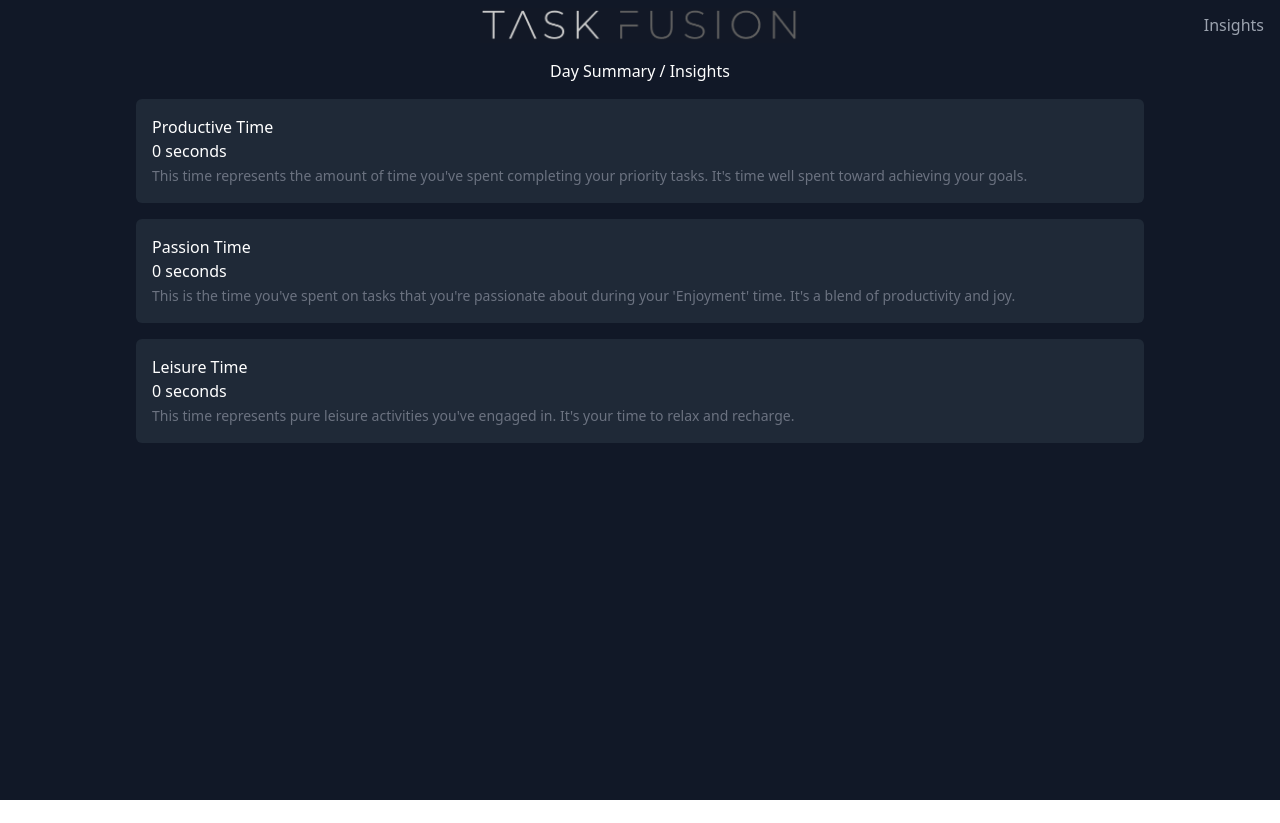
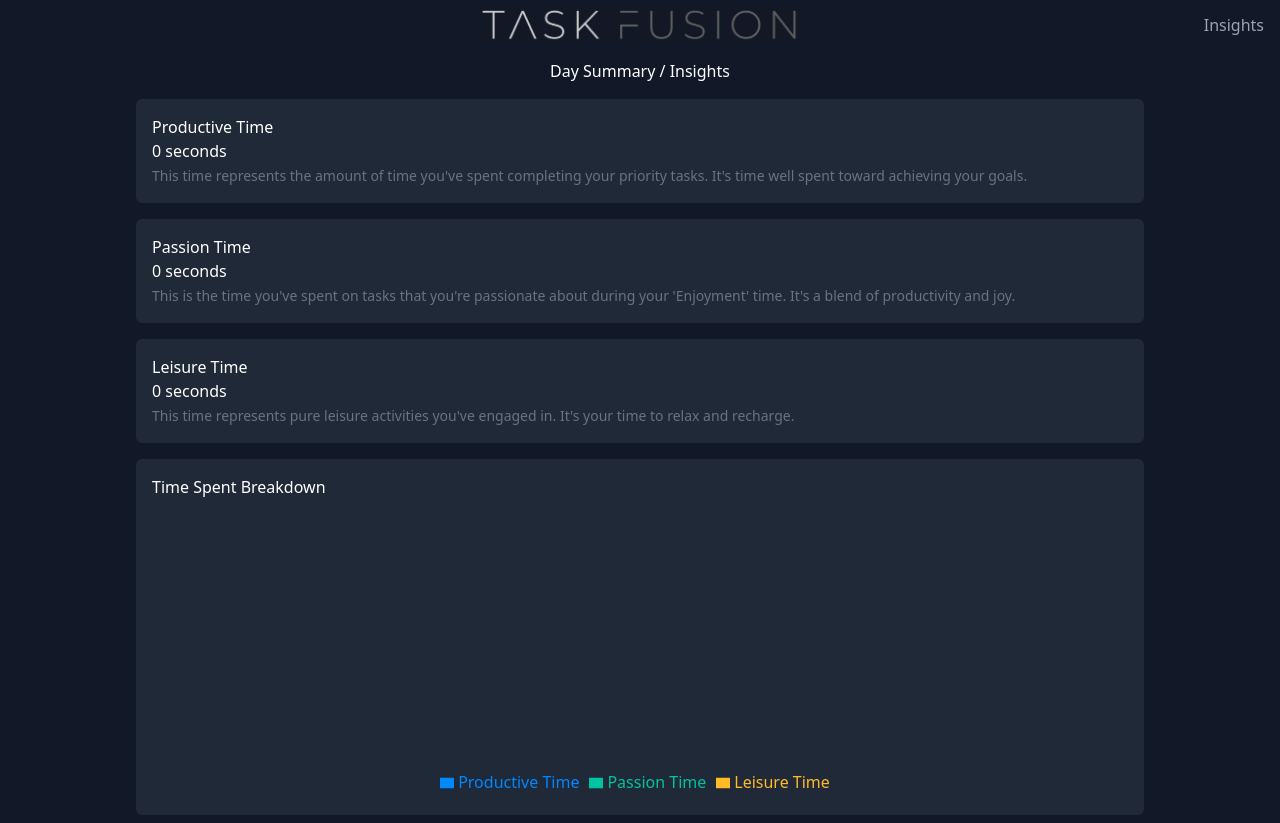
Before and after one commit to AlexZan/task-fusion, a React (Create React App) app: page /insights in a window 1280 px wide. Before the commit the page ends 800 px from the top, so only its background shows below. Built offline with nearby package versions, Linux system fonts and the light colour scheme.

Commit message:
pie chart insights

```diff
--- a/package.json
+++ b/package.json
@@ -19,6 +19,7 @@
     "react-router-dom": "^6.15.0",
     "react-scripts": "5.0.1",
     "react-table": "^7.8.0",
+    "recharts": "^2.8.0",
     "uuid": "^9.0.0",
     "web-vitals": "^2.1.4"
   },
--- a/src/components/Insights.js
+++ b/src/components/Insights.js
@@ -1,13 +1,19 @@
 import React from 'react';
 import { useTimeContext } from '../context/TimeContext';
-import {formatTimeSpent} from '../utils/timeUtils'
-
+import { formatTimeSpent } from '../utils/timeUtils'
+import TimeSpentPieChart from './TimeSpentPieChart';
 
 function Insights() {
   // Destructure the time data from TimeContext
   const { productiveTime, passionTime, leisureTime } = useTimeContext();
 
   const descriptionClass = "text-gray-500 text-sm";
+
+  const data = [
+    { name: 'Productive Time', value: productiveTime * 60 },
+    { name: 'Passion Time', value: passionTime * 60 },
+    { name: 'Leisure Time', value: leisureTime * 60 }
+  ];
 
   return (
     <div className="theme-bg-darker theme-text-dark">
@@ -45,6 +51,12 @@ function Insights() {
             </small>
           </div>
         </div>
+        <div className="gap-4 padding-small">
+          <div className="theme-bg-dark border-radius-medium p-4">
+            <h2>Time Spent Breakdown</h2>
+            <TimeSpentPieChart data={data} />
+          </div>
+        </div>
       </div>
     </div>
   );
--- /dev/null
+++ b/src/components/TimeSpentPieChart.js
@@ -0,0 +1,61 @@
+import React from 'react';
+import { PieChart, Pie, Cell, Tooltip, Legend, Text } from 'recharts';
+import { formatTimeSpent } from '../utils/timeUtils'
+
+const TimeSpentPieChart = ({ data }) => {
+    const COLORS = ['#0088FE', '#00C49F', '#FFBB28'];
+
+    const renderLabel = (entry) => {
+        const { cx, cy, midAngle, outerRadius, name, percent } = entry;
+        const sin = Math.sin(-Math.PI / 180 * midAngle);
+        const cos = Math.cos(-Math.PI / 180 * midAngle);
+        const sx = cx + outerRadius * cos;
+        const sy = cy + outerRadius * sin;
+        const ex = sx + (cos >= 0 ? 1 : -1) * 22;
+        const ey = sy;
+        const textAnchor = cos >= 0 ? 'start' : 'end';
+        const payload = `${name} ${(percent * 100).toFixed(2)}%`;
+
+        return (
+            <Text x={ex} y={ey} dy={0} textAnchor={textAnchor}>
+                {payload}
+            </Text>
+        );
+    };
+
+    const CustomTooltip = ({ payload, label, active }) => {
+        if (active && payload && payload.length) {
+            return (
+                <div className="custom-tooltip">
+                    <p className="label">{`${payload[0].name} : ${formatTimeSpent(payload[0].value)}`}</p>
+                </div>
+            );
+        }
+
+        return null;
+    };
+
+    return (
+        <div className="flex justify-center items-center">
+            <PieChart width={550} height={300}>
+                <Pie
+                    data={data}
+                    cx={250}
+                    cy={150}
+                    outerRadius={100}
+                    fill="#8884d8"
+                    dataKey="value"
+                    label={renderLabel}
+                >
+                    {
+                        data.map((entry, index) => <Cell key={`cell-${index}`} fill={COLORS[index % COLORS.length]} />)
+                    }
+                </Pie>
+                <Tooltip content={<CustomTooltip />} />
+                <Legend />
+            </PieChart>
+        </div>
+    );
+};
+
+export default TimeSpentPieChart;
```
Also changed, not shown: 1 other file (tests, documents, lock files or other folders).
